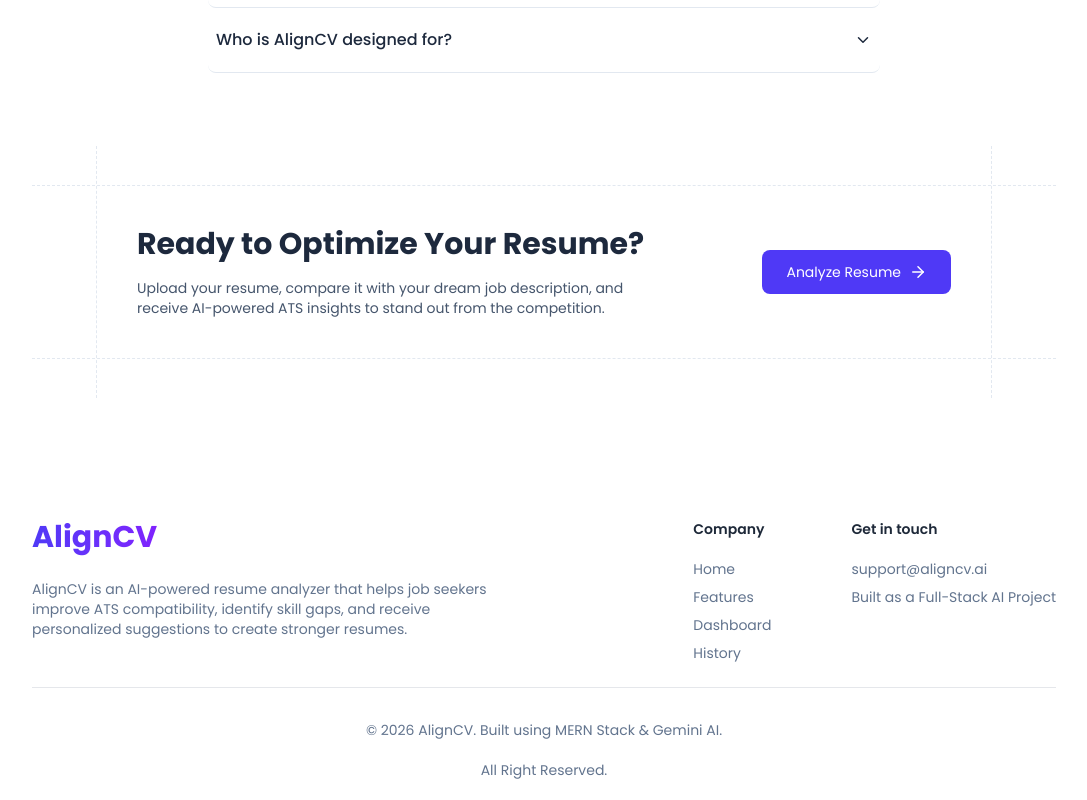
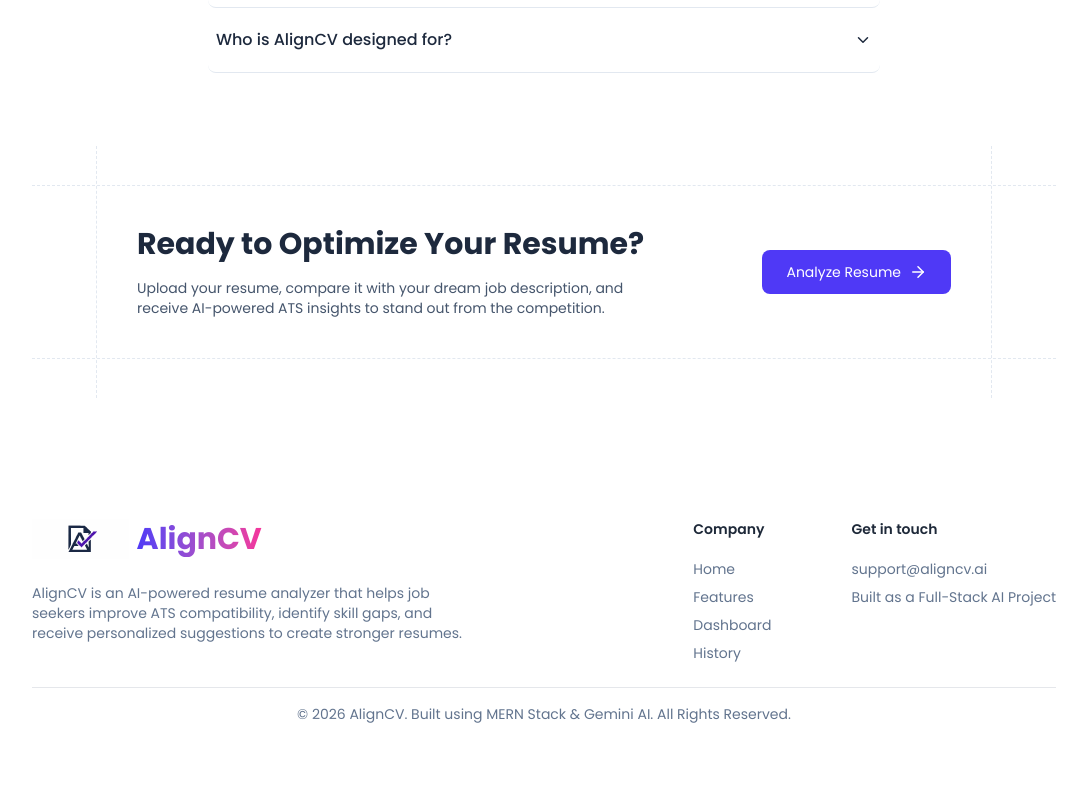
Before and after one commit to palaksss/fsdg-project, a React (Vite) app in the folder frontend/: page / in a window 1280 px wide. Shown: the part 4417-5217 px from the top of the page, without its empty margins (96-1183 px from the left). After the commit the page ends 5161 px from the top, so only its background shows below. Built offline with nearby package versions, Linux system fonts and the light colour scheme.

Commit message:
Update footer logo and favicon

```diff
--- a/frontend/src/components/Footer.jsx
+++ b/frontend/src/components/Footer.jsx
@@ -1,36 +1,62 @@
+import Icon from "../assets/icon.svg";
 import { Link } from "react-router-dom";
 import { navLinks } from "../data/navLinks";
 
 export default function Footer() {
     return (
-        <footer className="px-6 md:px-16 lg:px-24 xl:px-32 mt-40 w-full text-slate-500">
-            <div className="flex flex-col md:flex-row justify-between w-full gap-10 border-b border-gray-200 pb-6">
-                <div className="md:max-w-114">
+        <footer className="mt-40 w-full px-6 text-slate-500 md:px-16 lg:px-24 xl:px-32">
+            <div className="flex w-full flex-col justify-between gap-10 border-b border-gray-200 pb-6 md:flex-row">
+                {/* Left Section */}
+                <div className="md:max-w-[28rem]">
                     <Link
                         to="/"
-                        className="text-3xl font-bold bg-gradient-to-r from-indigo-600 to-violet-600 bg-clip-text text-transparent"
+                        className="flex items-center gap-2"
                     >
-                        AlignCV
+                        <img
+                            src={Icon}
+                            alt="AlignCV Logo"
+                            className="h-10 w-auto"
+                        />
+
+                        <span className="bg-gradient-to-r from-indigo-600 to-pink-500 bg-clip-text text-3xl font-bold text-transparent">
+                            AlignCV
+                        </span>
                     </Link>
+
                     <p className="mt-6">
-                        AlignCV is an AI-powered resume analyzer that helps job seekers
-                        improve ATS compatibility, identify skill gaps, and receive
-                        personalized suggestions to create stronger resumes.
+                        AlignCV is an AI-powered resume analyzer that helps
+                        job seekers improve ATS compatibility, identify skill
+                        gaps, and receive personalized suggestions to create
+                        stronger resumes.
                     </p>
                 </div>
-                <div className="flex-1 flex items-start md:justify-end gap-20">
+
+                {/* Right Section */}
+                <div className="flex flex-1 items-start gap-20 md:justify-end">
                     <div>
-                        <h2 className="font-semibold mb-5 text-gray-800">Company</h2>
+                        <h2 className="mb-5 font-semibold text-gray-800">
+                            Company
+                        </h2>
+
                         <ul className="space-y-2">
                             {navLinks.map((link, index) => (
                                 <li key={index}>
-                                    <Link to={link.href} className="hover:text-indigo-600">{link.name}</Link>
+                                    <Link
+                                        to={link.href}
+                                        className="hover:text-indigo-600"
+                                    >
+                                        {link.name}
+                                    </Link>
                                 </li>
                             ))}
                         </ul>
                     </div>
+
                     <div>
-                        <h2 className="font-semibold mb-5 text-gray-800">Get in touch</h2>
+                        <h2 className="mb-5 font-semibold text-gray-800">
+                            Get in touch
+                        </h2>
+
                         <div className="space-y-2">
                             <p>support@aligncv.ai</p>
                             <p>Built as a Full-Stack AI Project</p>
@@ -38,11 +64,11 @@ export default function Footer() {
                     </div>
                 </div>
             </div>
-            <p className="pt-4 text-center pb-5">
-                <p className="pt-4 pb-5 text-center">
-                    © {new Date().getFullYear()} AlignCV. Built using MERN Stack & Gemini AI.
-                </p> All Right Reserved.
+
+            <p className="pt-4 pb-5 text-center">
+                © {new Date().getFullYear()} AlignCV. Built using MERN Stack &
+                Gemini AI. All Rights Reserved.
             </p>
         </footer>
     );
-};
+}
```
Also changed, not shown: 1 other file (tests, documents, lock files or other folders).
